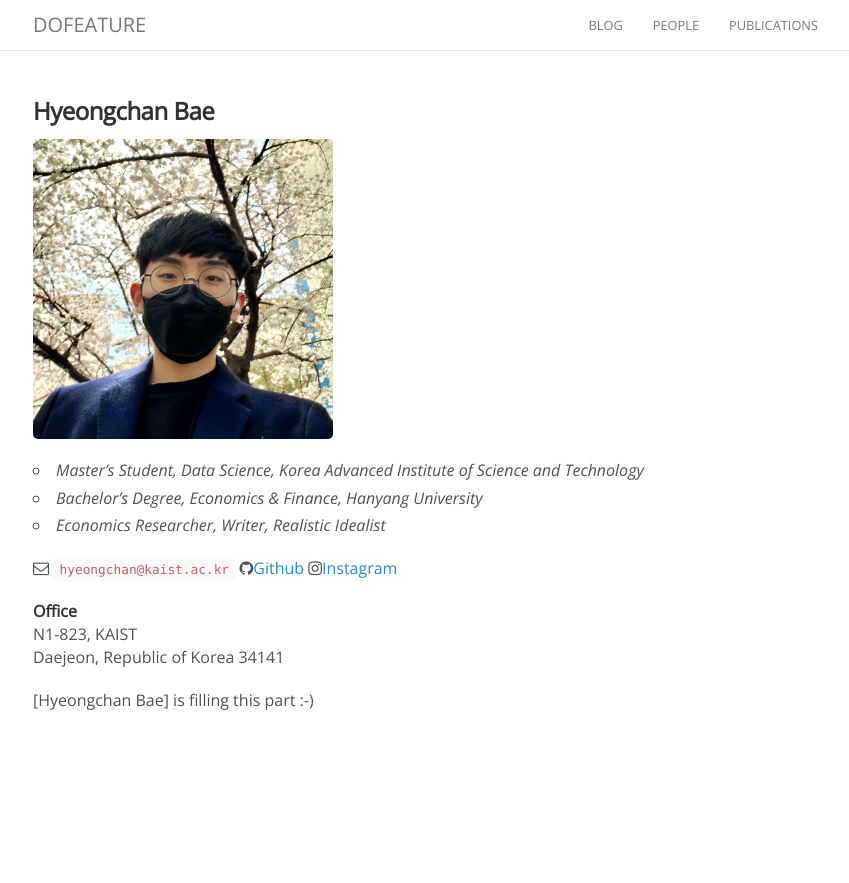
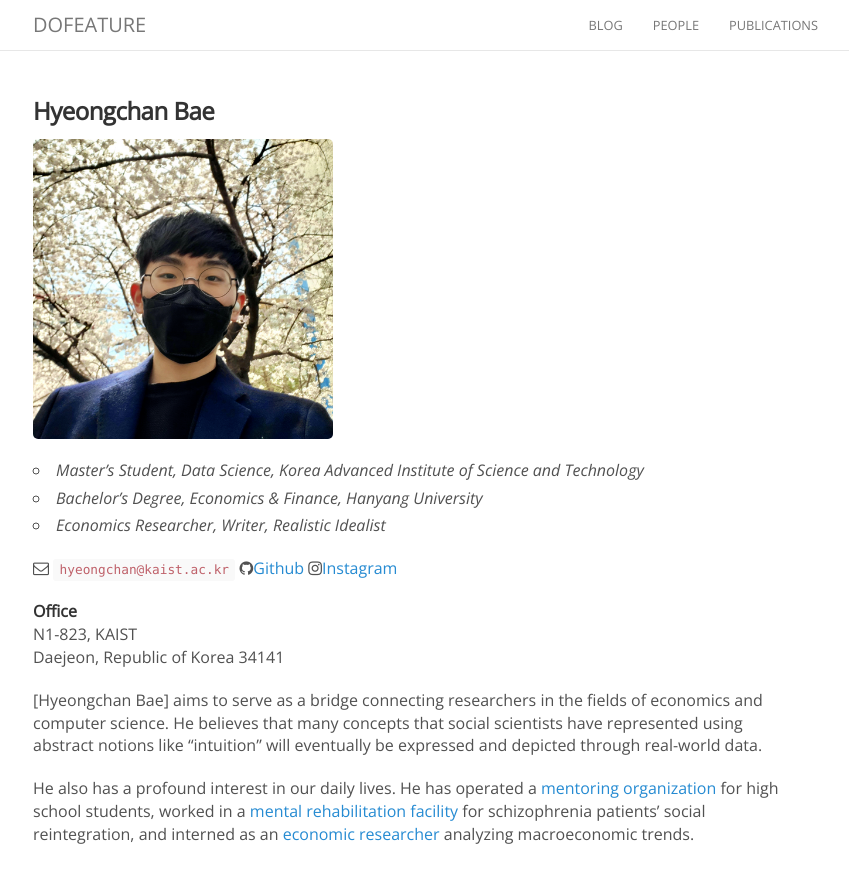
Before and after one commit to dofeature/dofeature.github.io, a Jekyll site: the page built from _people/hyeongchan_bae.md, in a window 1280 px wide. Shown: the top 883 px of the page, without its empty margins (222-1071 px from the left). Built offline with Jekyll 4.4.1, drawn with Linux system fonts in a browser that asks for light colours; nearby versions of some CDN libraries; comment, search, counter and statistics services are not loaded.

Commit message:
Update hyeongchan_bae.md

```diff
--- a/_people/hyeongchan_bae.md
+++ b/_people/hyeongchan_bae.md
@@ -19,4 +19,6 @@ joined: 2023
 N1-823, KAIST <br>
 Daejeon, Republic of Korea 34141
 
-[Hyeongchan Bae] is filling this part :-)
+[Hyeongchan Bae] aims to serve as a bridge connecting researchers in the fields of economics and computer science. He believes that many concepts that social scientists have represented using abstract notions like "intuition" will eventually be expressed and depicted through real-world data.
+
+He also has a profound interest in our daily lives. He has operated a [mentoring organization](https://together.kakao.com/teams/2148) for high school students, worked in a [mental rehabilitation facility](http://www.gounnuri.net/g5/) for schizophrenia patients' social reintegration, and interned as an [economic researcher](https://www.kiet.re.kr/) analyzing macroeconomic trends.
```
